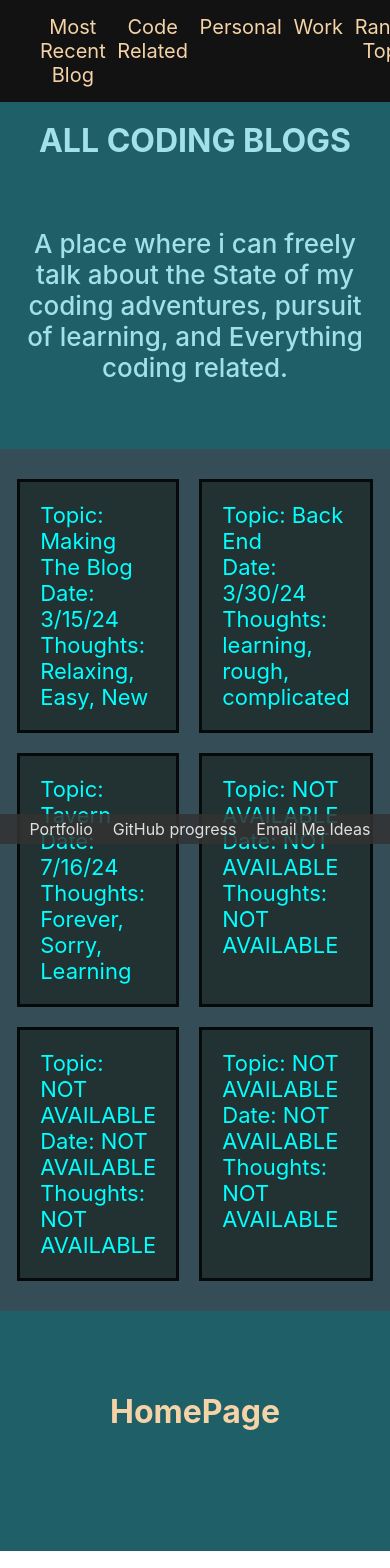
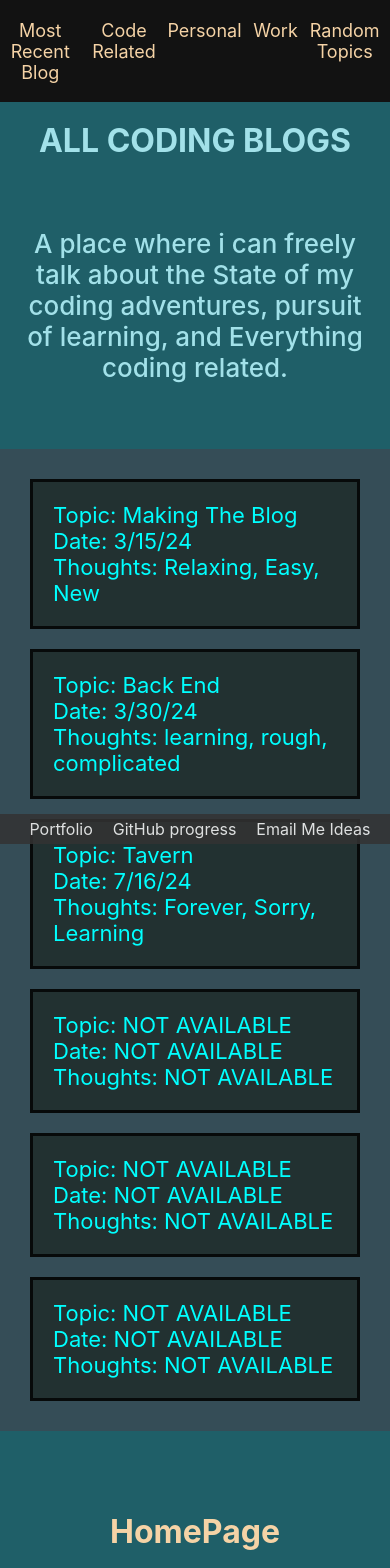
Before and after one commit to CoderNamedNick/Blog, a React (Create React App) app: page /Blog/AllCoding in a window 390 px wide. Shown: the top 1568 px of the page. Built offline with nearby package versions, Linux system fonts and the light colour scheme.

Commit message:
better phone styles and updated

```diff
--- a/src/index.css
+++ b/src/index.css
@@ -189,7 +189,7 @@ a:hover{
   flex-direction: column;
   align-items: flex-start;
   position: absolute;
-  top: 22%;
+  top: 25%;
   left: 2%;
   z-index: 1;
 }
@@ -339,11 +339,15 @@ a:hover{
   color: rgb(255, 248, 239);
   display: flex;
   flex-direction: column;
-  border: black solid 3px;
+  position: fixed;
+  width: 100%;
+  margin-top: 18%;
+  height: 90%;
+  overflow-y: auto;
 }
 .Support-p{
   font-size: 30px;
-  width: 600px;
+  width: 90%;
   display: inline-block;
 }
 @media only screen and (max-width: 700px) {
@@ -364,3 +368,15 @@ a:hover{
   }
 
 }
+@media only screen and (max-width: 450px) {
+  .welcome-list {
+    padding-left: 0px;
+    font-size: 18px;
+  }
+  .Coding-Blogs-Grid-Container, .Family-Blogs-Grid-Container,
+  .Work-Blogs-Grid-Container,  .Random-Blogs-Grid-Container, .Recent-blogs-Grid-Container {
+    grid-template-columns: auto;
+  }
+
+
+}
```
Also changed, not shown: src/SupportPage.js (+1 -7 lines).
